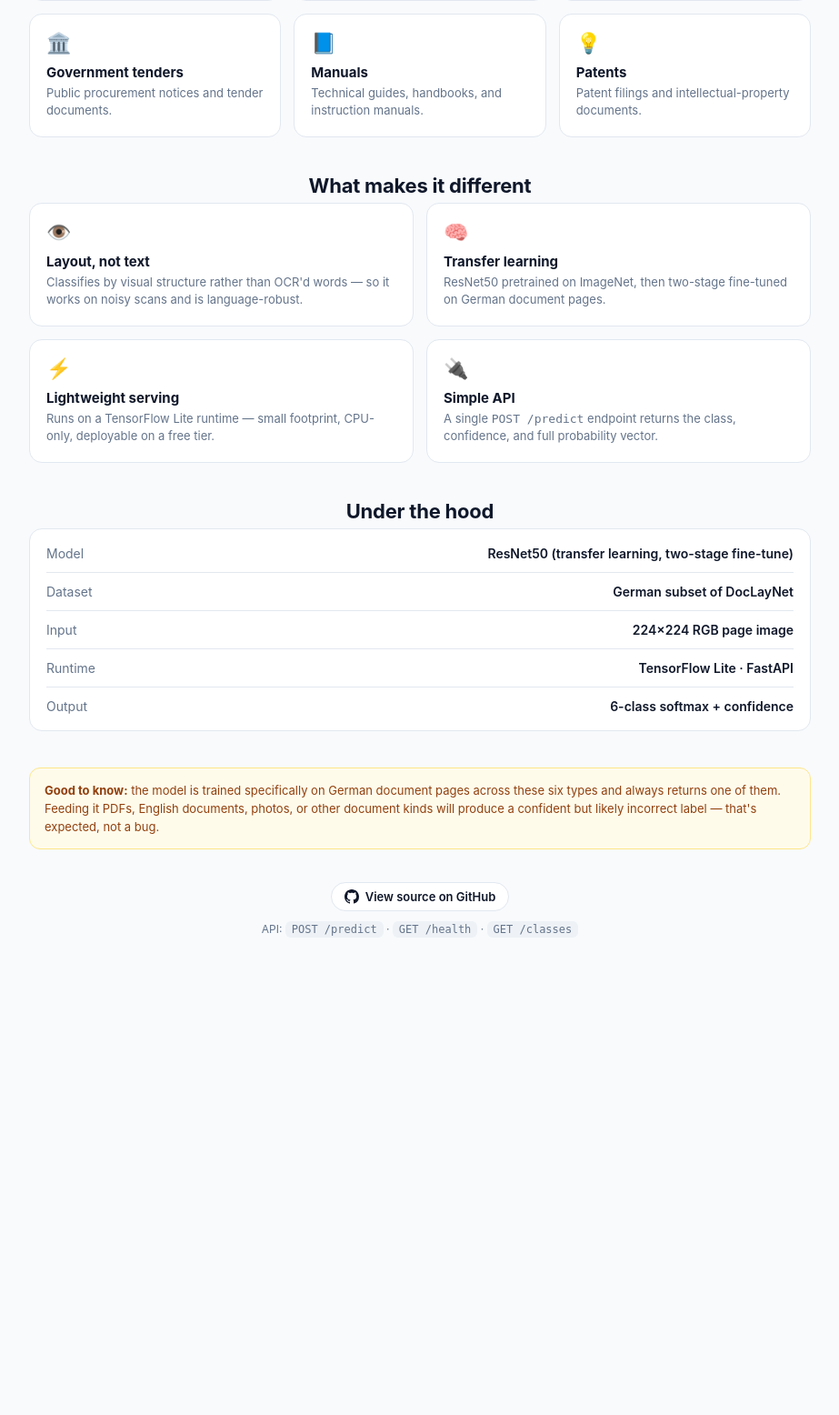
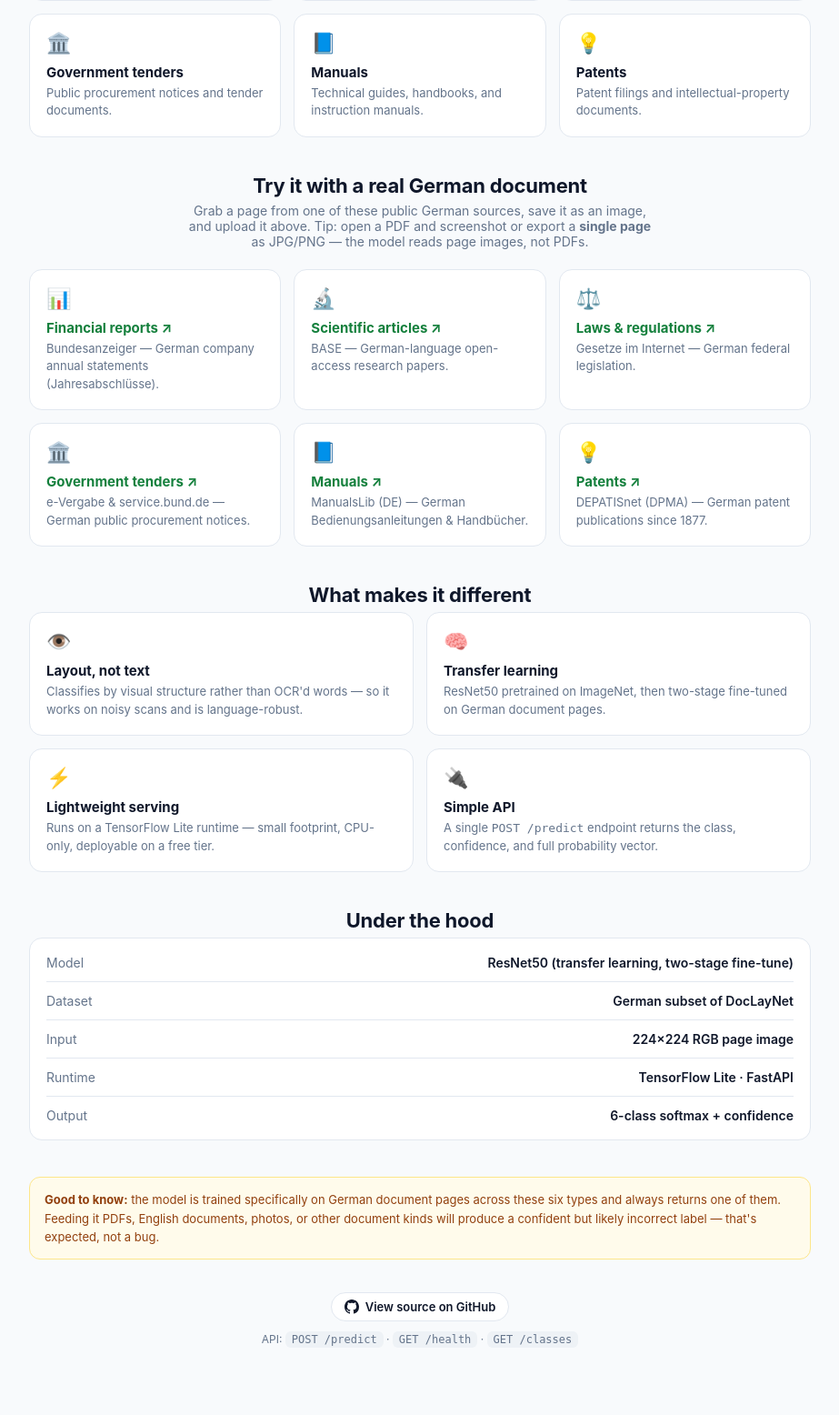
Before and after one commit to ashok-cse/Document-Type-Classification-Framework, a FastAPI app: page / in a window 1280 px wide. Shown: the part 1028-2584 px from the top of the page at 91% size, without its empty margins (178-1101 px from the left). Before the commit the page ends 2057 px from the top, so only its background shows below. Run offline with FastAPI, Linux system fonts and the light colour scheme.

Commit message:
Add example German document sources to landing page
New 'Try it with a real German document' section linking one public German
source per category so showcase visitors can grab a real page to test:
Bundesanzeiger (financial), BASE (scientific), Gesetze im Internet (laws),
e-Vergabe/service.bund.de (tenders), ManualsLib DE (manuals), DEPATISnet/DPMA
(patents). Includes a tip to upload a single page image (JPG/PNG), not a PDF.

Co-Authored-By: Claude Opus 4.8 <noreply@anthropic.com>

```diff
--- a/app/templates/index.html
+++ b/app/templates/index.html
@@ -107,6 +107,9 @@
     .tile .emoji { font-size: 22px; }
     .tile h3 { margin: 10px 0 4px; font-size: 15px; font-weight: 650; }
     .tile p { margin: 0; color: var(--muted); font-size: 13px; line-height: 1.5; }
+    a.tile.src { text-decoration: none; color: inherit; display: block; transition: border-color .15s, box-shadow .15s; }
+    a.tile.src:hover { border-color: var(--brand); box-shadow: var(--shadow); }
+    a.tile.src h3 { color: var(--brand-dark); }
 
     .step { position: relative; }
     .step .n { width: 28px; height: 28px; border-radius: 8px; background: var(--brand-soft); color: var(--brand-dark); display: grid; place-items: center; font-weight: 700; font-size: 14px; }
@@ -207,6 +210,20 @@
       </div>
     </section>
 
+    <!-- Examples -->
+    <section class="section">
+      <h2>Try it with a real German document</h2>
+      <p class="sub">Grab a page from one of these public German sources, save it as an image, and upload it above. Tip: open a PDF and screenshot or export a <strong>single page</strong> as JPG/PNG — the model reads page images, not PDFs.</p>
+      <div class="grid grid-3">
+        <a class="tile src" href="https://www.bundesanzeiger.de/" target="_blank" rel="noopener"><div class="emoji">📊</div><h3>Financial reports ↗</h3><p>Bundesanzeiger — German company annual statements (Jahresabschlüsse).</p></a>
+        <a class="tile src" href="https://www.base-search.net/" target="_blank" rel="noopener"><div class="emoji">🔬</div><h3>Scientific articles ↗</h3><p>BASE — German-language open-access research papers.</p></a>
+        <a class="tile src" href="https://www.gesetze-im-internet.de/" target="_blank" rel="noopener"><div class="emoji">⚖️</div><h3>Laws &amp; regulations ↗</h3><p>Gesetze im Internet — German federal legislation.</p></a>
+        <a class="tile src" href="https://www.evergabe-online.de/" target="_blank" rel="noopener"><div class="emoji">🏛️</div><h3>Government tenders ↗</h3><p>e-Vergabe &amp; service.bund.de — German public procurement notices.</p></a>
+        <a class="tile src" href="https://www.manualslib.de/" target="_blank" rel="noopener"><div class="emoji">📘</div><h3>Manuals ↗</h3><p>ManualsLib (DE) — German Bedienungsanleitungen &amp; Handbücher.</p></a>
+        <a class="tile src" href="https://depatisnet.dpma.de/" target="_blank" rel="noopener"><div class="emoji">💡</div><h3>Patents ↗</h3><p>DEPATISnet (DPMA) — German patent publications since 1877.</p></a>
+      </div>
+    </section>
+
     <!-- Why -->
     <section class="section">
       <h2>What makes it different</h2>
```
